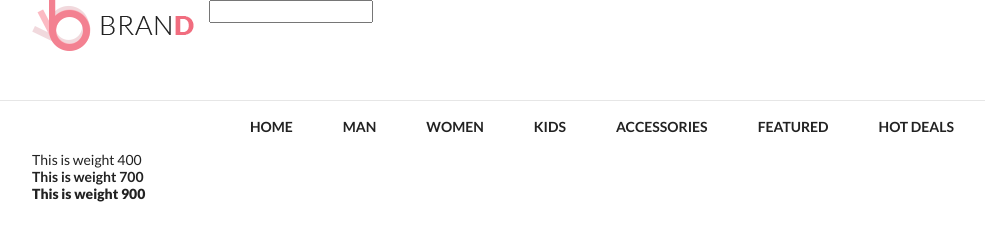
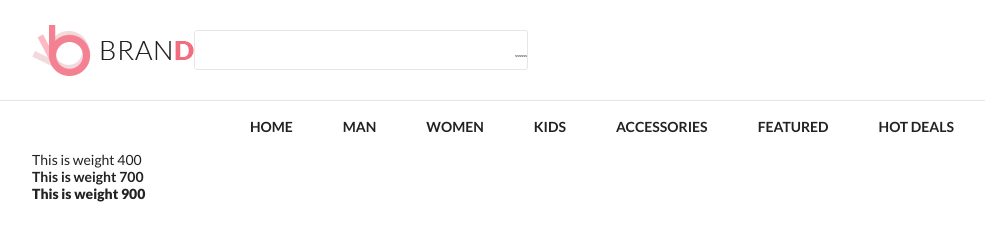
Before and after one commit to uncleDimasik/web-dev-22-23-laba-2, a website: page app/index.html in a window 1280 px wide. Shown: the whole page, without its empty margins (38-1023 px from the left). Drawn offline with Linux system fonts and the light colour scheme.

Commit message:
header search

```diff
--- a/app/index.html
+++ b/app/index.html
@@ -18,14 +18,14 @@
             <div class="header__top top-header">
                 <div class="container">
                     <div class="top-header__inner">
-                        <a href="index.html" class="top-header__logo"></a>
+                        <a href="index.html" class="top-header__logo">
+                            <img src="images/logo.png" alt="logo">
+                        </a>
                         <div class="top-header__search">
                             <form action="#" class="search-header">
+                                <input autocomplete="off" type="text" name="form[]" data-error="Error" placeholder=""
+                                       class="search-header__input">
                                 <button type="submit" class="search-header__button"></button>
-                                <label>
-                                    <input autocomplete="off" type="text" name="form[]" data-error="Error" placeholder=""
-                                           class="search-header__input">
-                                </label>
                             </form>
                         </div>
                         <div class="top_header__actions actions-header"></div>
--- a/app/scss/style.scss
+++ b/app/scss/style.scss
@@ -67,19 +67,36 @@
 
 .top-header {
   border-bottom: $grey solid 1px;
+  background-color: #fff;
 
   &__inner {
     display: flex;
     min-height: 100px;
+    align-items: center;
   }
-  &__logo{
-    &::before{
-      content: url("../images/logo.png");
-      //background-image: url("../images/logo.png");
+}
+
+.search-header {
+  border: 1px solid $grey;
+  border-radius: rem(3);
+
+  &__button {
+    top: 0;
+    left: 0;
+    background-image: url("../images/icons/magnifying-glass-solid.svg");
+  }
+
+  &__input {
+    border: none;
+    border-radius: rem(3);
+    width: rem(317);
+    height: rem(38);
+    &:focus-visible {
+      outline: none;
     }
   }
+}
 
-}
 
 .nav-header {
   &__inner {
```
Also changed, not shown: app/css/style.min.css.
